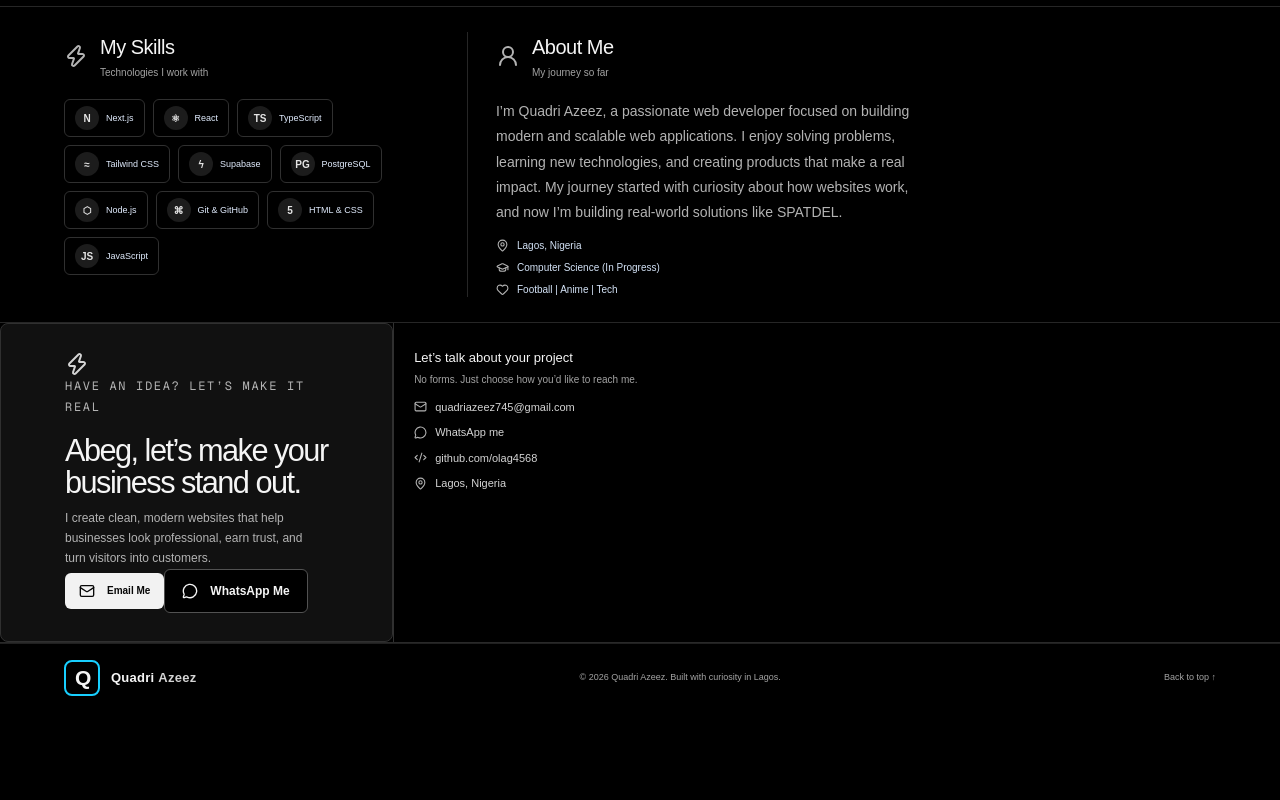
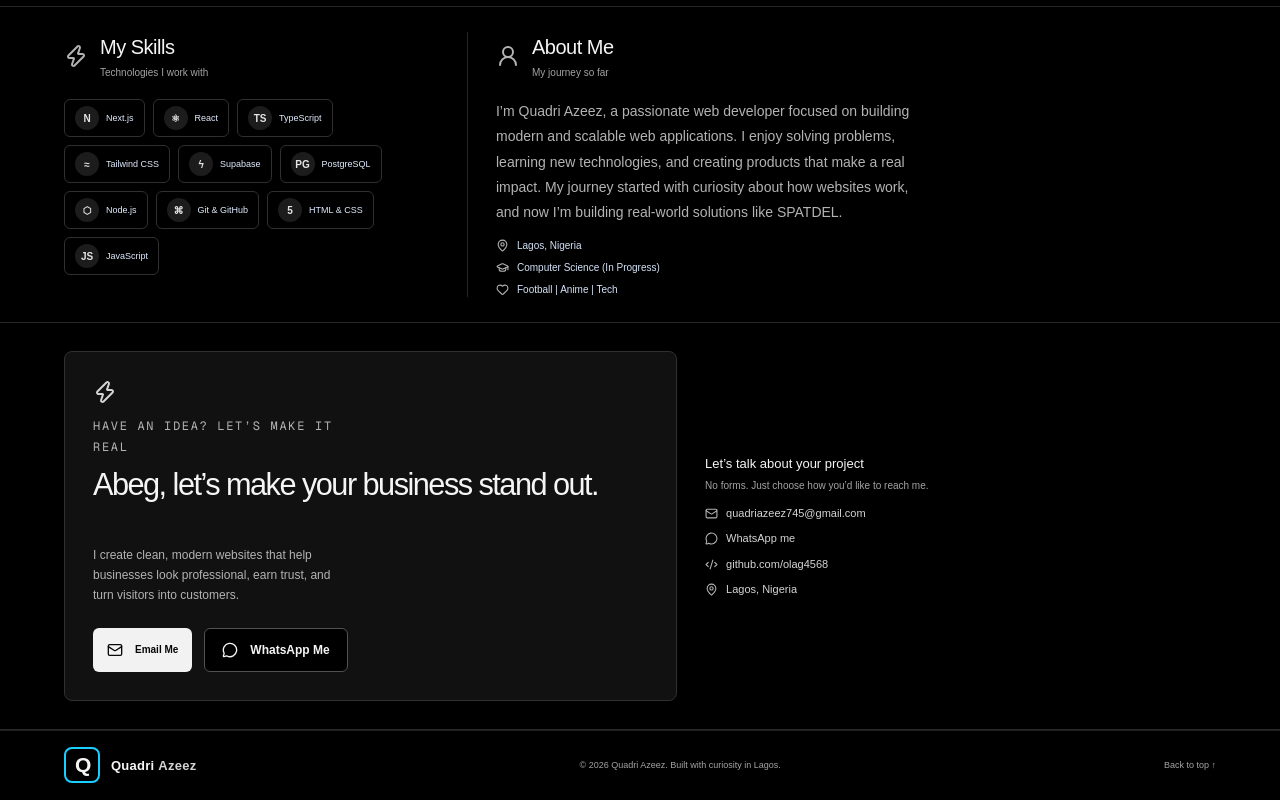
Before and after one commit to olag4568/my-portfolio, a Next.js app: page / in a window 1280 px wide. Shown: the part 1027-1827 px from the top of the page. Before the commit the page ends 1740 px from the top, so only its background shows below. Built offline with nearby package versions, Linux system fonts and the light colour scheme.

Commit message:
Style direct contact buttons and rotating headline

```diff
--- a/src/app/globals.css
+++ b/src/app/globals.css
@@ -321,3 +321,54 @@ body {
 .contact-message-options .primary-button,.contact-message-options .secondary-button{display:inline-flex;align-items:center;justify-content:center;gap:8px;text-decoration:none;cursor:pointer}
 .contact-edit-button{justify-self:start;border:0;background:transparent;color:#a3a3a3;text-decoration:underline;font:inherit;font-size:11px;cursor:pointer;padding:4px 0}
 @media(max-width:720px){.contact-message-options .primary-button,.contact-message-options .secondary-button{width:100%}}
+
+
+/* Simplified contact section: direct contact, no form required. */
+.contact-band {
+  grid-template-columns: 1.2fr 1fr;
+  gap: 28px;
+  padding-top: 28px;
+  padding-bottom: 28px;
+}
+.contact-pitch {
+  margin: 0;
+  padding: 28px;
+  border-radius: 8px;
+  align-self: stretch;
+}
+.contact-pitch .eyebrow {
+  margin: 12px 0;
+}
+.rotating-headline {
+  min-height: 2.2em;
+  font-size: clamp(28px, 3.2vw, 44px);
+  line-height: 1.12;
+  letter-spacing: -.045em;
+  animation: headline-in .35s ease both;
+}
+.contact-direct-actions {
+  display: flex;
+  flex-wrap: wrap;
+  gap: 12px;
+  margin-top: 22px;
+}
+.contact-direct-actions .primary-button,
+.contact-direct-actions .secondary-button {
+  min-height: 44px;
+}
+.contact-details {
+  border-left: 0;
+  padding: 28px 0;
+  align-self: center;
+}
+@keyframes headline-in {
+  from { opacity: 0; transform: translateY(7px); }
+  to { opacity: 1; transform: translateY(0); }
+}
+@media (max-width: 720px) {
+  .contact-band { grid-template-columns: 1fr; gap: 0; }
+  .contact-pitch { padding: 24px; margin: 0; }
+  .contact-direct-actions { flex-direction: column; }
+  .contact-direct-actions a { width: 100%; }
+  .contact-details { padding: 24px 0 8px; }
+}
```
